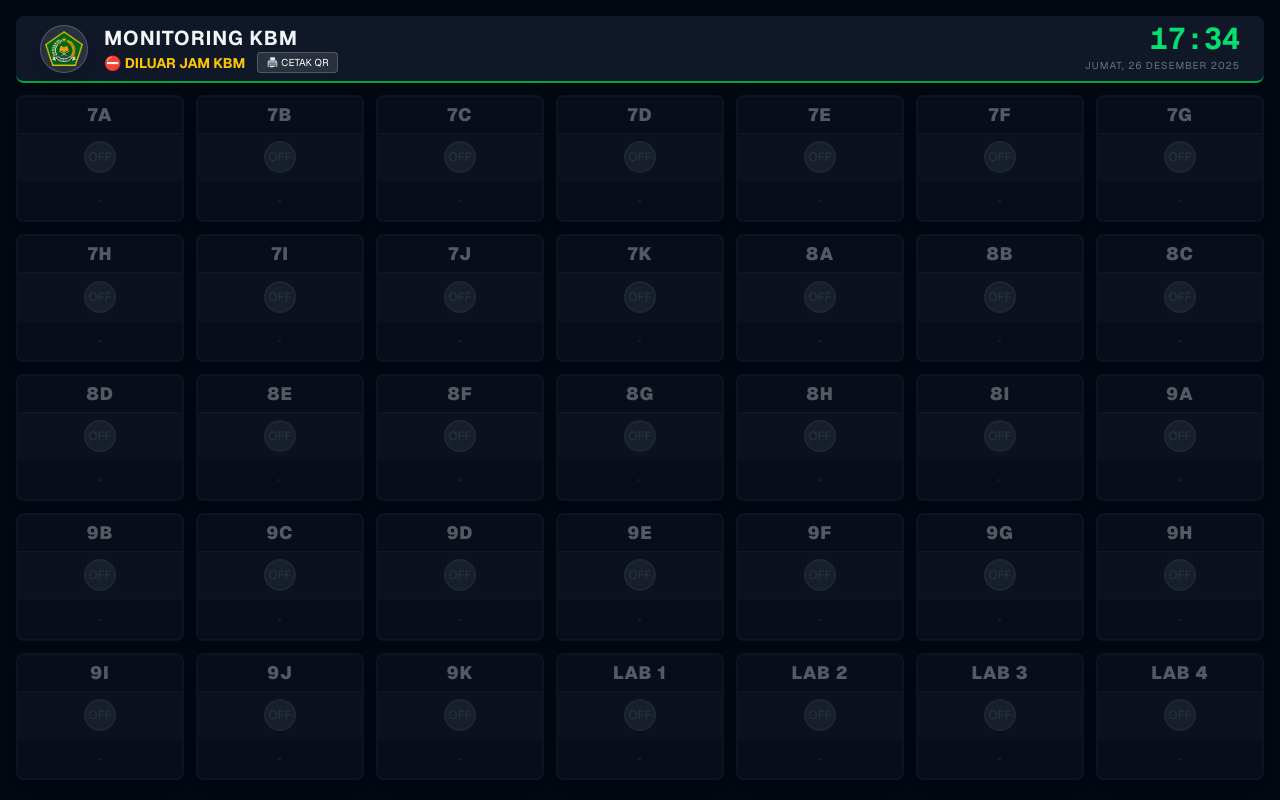
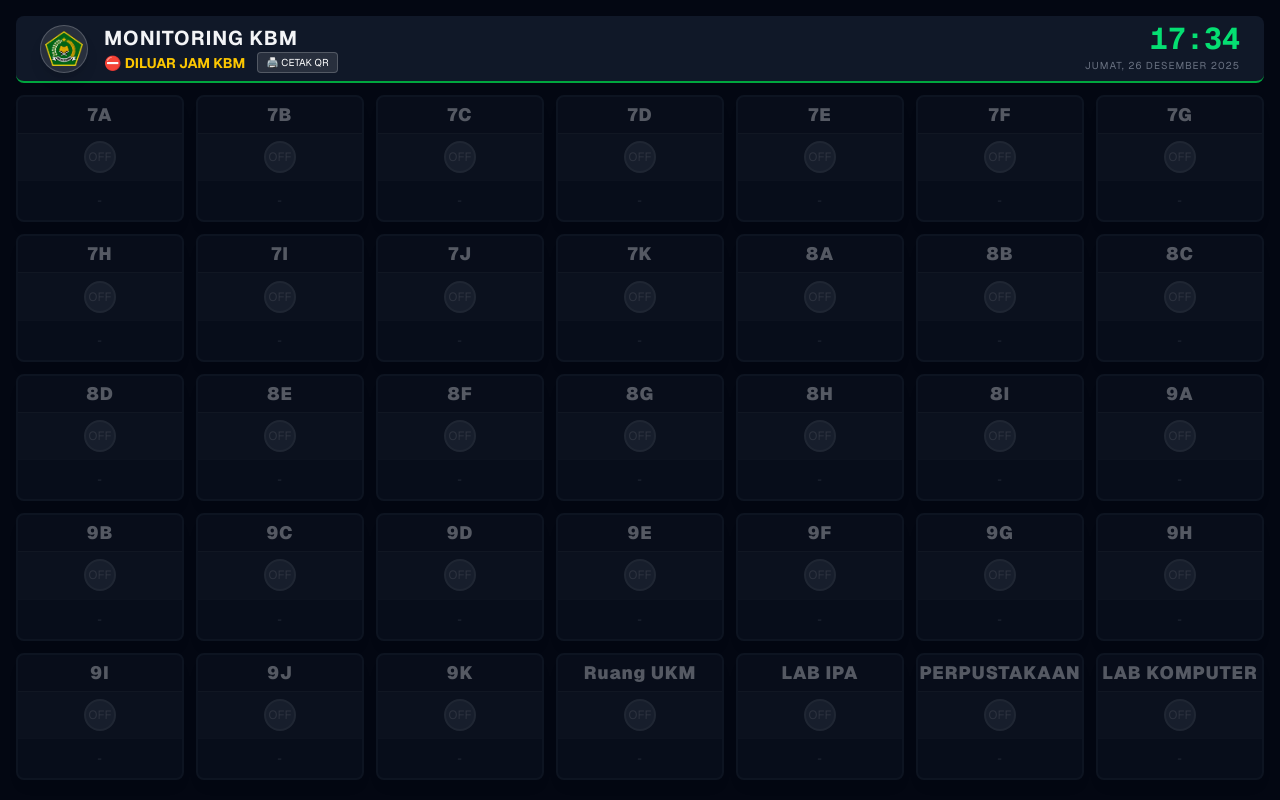
Before and after one commit to ghozaliaja/absensi-mts-demo, a Next.js app: page /admin in a window 1280 px wide. Built offline with nearby package versions, Linux system fonts and the light colour scheme; no server answers; the database is empty.

Commit message:
Feat: Update Home Page Title and Rename Lab Rooms

```diff
--- a/app/admin/page.tsx
+++ b/app/admin/page.tsx
@@ -22,7 +22,7 @@ export default function AdminPage() {
         '7A', '7B', '7C', '7D', '7E', '7F', '7G', '7H', '7I', '7J', '7K',
         '8A', '8B', '8C', '8D', '8E', '8F', '8G', '8H', '8I',
         '9A', '9B', '9C', '9D', '9E', '9F', '9G', '9H', '9I', '9J', '9K',
-        'LAB 1', 'LAB 2', 'LAB 3', 'LAB 4'
+        'Ruang UKM', 'LAB IPA', 'PERPUSTAKAAN', 'LAB KOMPUTER'
     ]
 
     // 2. CONFIG: JADWAL
--- a/app/cetak-qr/page.tsx
+++ b/app/cetak-qr/page.tsx
@@ -5,7 +5,7 @@ export default function CetakQRPage() {
         '7A', '7B', '7C', '7D', '7E', '7F', '7G', '7H', '7I', '7J', '7K',
         '8A', '8B', '8C', '8D', '8E', '8F', '8G', '8H', '8I',
         '9A', '9B', '9C', '9D', '9E', '9F', '9G', '9H', '9I', '9J', '9K',
-        'LAB 1', 'LAB 2', 'LAB 3', 'LAB 4'
+        'Ruang UKM', 'LAB IPA', 'PERPUSTAKAAN', 'LAB KOMPUTER'
     ]
 
     return (
--- a/app/page.tsx
+++ b/app/page.tsx
@@ -11,7 +11,7 @@ export default function Home() {
           </div>
         </div>
 
-        <h1 className="text-4xl font-bold mb-2">ABSENSI DIGITAL</h1>
+        <h1 className="text-2xl md:text-3xl font-bold mb-2 uppercase leading-tight">ABSENSI DIGITAL MONITORING KBM PERKELAS</h1>
         <p className="text-xl mb-10 opacity-90">MTS Negeri 1 Labuhan Batu</p>
 
         <div className="space-y-4 w-full">
```
